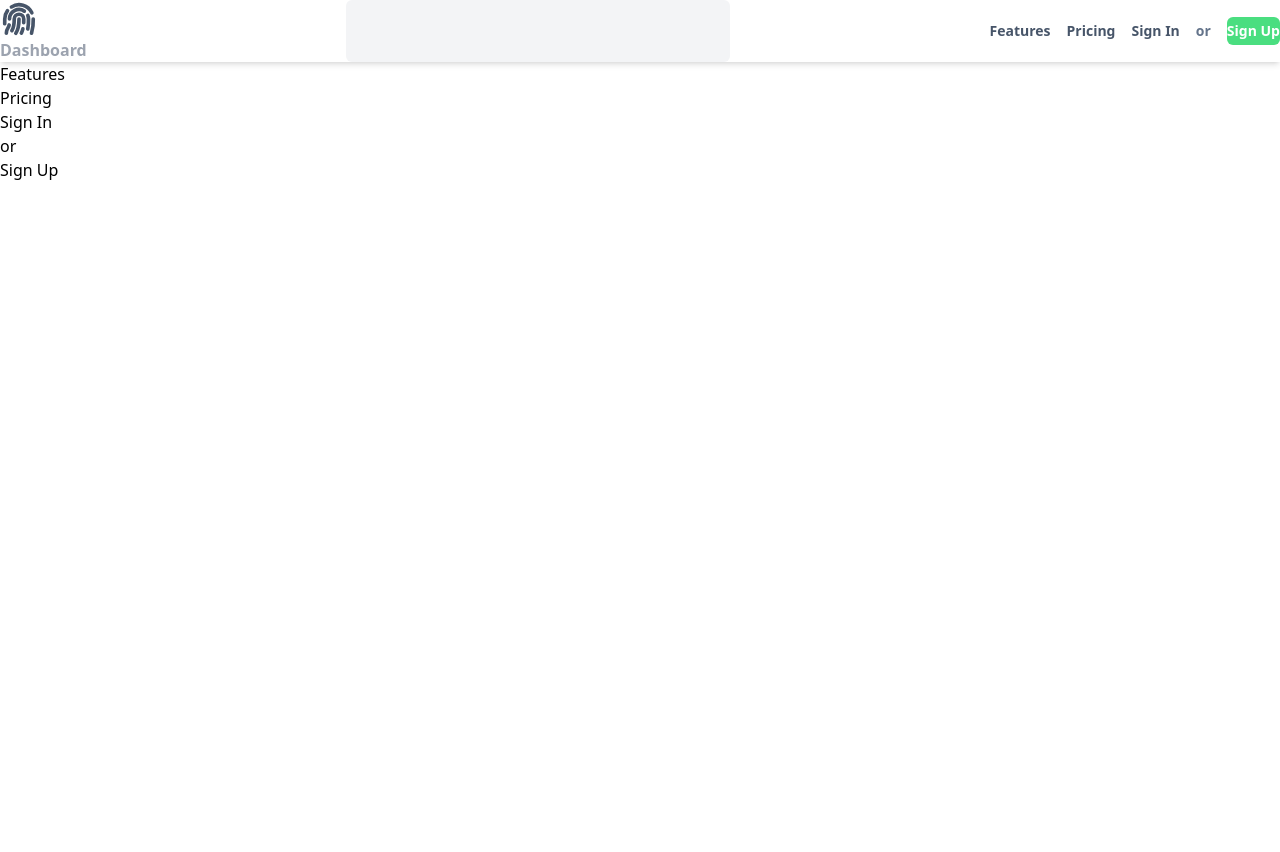
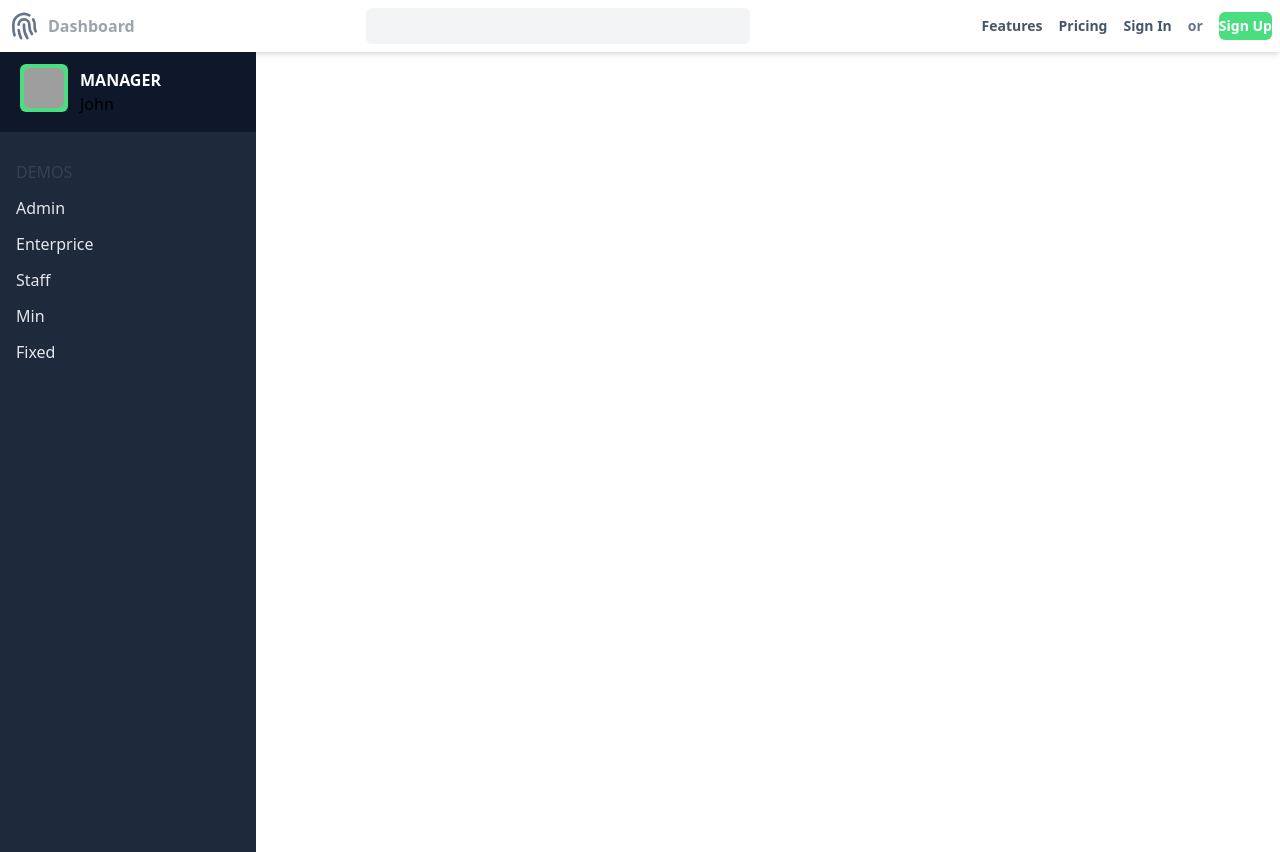
Before and after one commit to LKanan/Dashboard_TailwindCss_Js, a website: page src/index.html in a window 1280 px wide. Before the commit the page ends 800 px from the top, so only its background shows below. Drawn offline with Linux system fonts and the light colour scheme; grey boxes are pictures that could not be loaded.

Commit message:
premiere version qui marche avec la side bar bien visible

```diff
--- a/src/index.html
+++ b/src/index.html
@@ -7,48 +7,99 @@
   </head>
   <body class="bg-slate-00 dark:bg-slate-900">
     <!-- Navigation starts here -->
-   <!-- Sidebar -->
     <nav class="bg-white shadow-md">
       <div class="mx-auto">
-      <div class="flex justify-between space-x-2 font-bold text-gray-400">
-      <div>
+        <div class="flex justify-between py-2 px-2">
+          <div class="flex items-center space-x-2 font-bold text-gray-400">
             <!-- logo -->
-        <svg class="w-[38px] h-[38px] text-slate-600" aria-hidden="true" xmlns="http://www.w3.org/2000/svg" width="24" height="24" fill="none" viewBox="0 0 24 24">
-          <path stroke="currentColor" stroke-linecap="round" stroke-linejoin="round" stroke-width="2.3" d="M21 12a28.076 28.076 0 0 1-1.091 9M7.231 4.37a8.994 8.994 0 0 1 12.88 3.73M2.958 15S3 14.577 3 12a8.949 8.949 0 0 1 1.735-5.307m12.84 3.088A5.98 5.98 0 0 1 18 12a30 30 0 0 1-.464 6.232M6 12a6 6 0 0 1 9.352-4.974M4 21a5.964 5.964 0 0 1 1.01-3.328 5.15 5.15 0 0 0 .786-1.926m8.66 2.486a13.96 13.96 0 0 1-.962 2.683M7.5 19.336C9 17.092 9 14.845 9 12a3 3 0 1 1 6 0c0 .749 0 1.521-.031 2.311M12 12c0 3 0 6-2 9"/>
-        </svg>
+            <svg class="h-8 w-8 text-slate-500" width="38" height="38"
+              viewBox="0 0 24 24" stroke-width="2" stroke="currentColor"
+              fill="none" stroke-linecap="round" stroke-linejoin="round"> <path
+                stroke="none" d="M0 0h24v24H0z" /> <path
+                d="M18.9 7a8 8 0 0 1 1.1 5v1a6 6 0 0 0 .8 3" /> <path
+                d="M8 11a4 4 0 0 1 8 0v1a10 10 0 0 0 2 6" /> <path
+                d="M12 11v2a14 14 0 0 0 2.5 8" /> <path
+                d="M8 15a18 18 0 0 0 1.8 6" /> <path
+                d="M4.9 19a22 22 0 0 1 -.9 -7v-1a8 8 0 0 1 12 -6.95" /></svg>
             <span>Dashboard</span>
           </div>
-      <div class="hidden md:flex flex space-x-4">
-        <div class="hidden md:flex flex">
-          <input type="text" class="lg:w-96 sm:w-48 bg-gray-100 rounded-md px-1 focus:outline-none"/>
+          <div class="hidden md:flex space-x-4">
+            <div class="hidden md:flex">
+              <input type="text"
+                class="lg:w-96 sm:w-48 bg-gray-100 rounded-md px-1 focus:outline-none" />
             </div>
           </div>
-      <ul class="flex space-x-4 py-1 lg:text-sm font-bold text-slate-600 items-center">
+          <ul
+            class="flex space-x-4 py-1 lg:text-sm font-bold text-slate-600 items-center">
             <li>Features</li>
             <li>Pricing</li>
             <li>Sign In</li>
             <li class="text-slate-500">or</li>
-        <li class="text-white bg-green-400 py-1 rounded-md hover:bg-green-500">Sign Up</li>
+            <li
+              class="text-white bg-green-400 py-1 rounded-md hover:bg-green-500">Sign
+              Up</li>
           </ul>
         </div>
       </div>
-    <!-- Mobile view -->
-     <button class="p-1 mr-5 ml-1 rounded-md md:hidden focus:outline-none focus:shadow-outline-purple mobile-menu-button"
+      <!-- Mobile view goes here.. -->
+      <button
+        class="p-1 mr-5 ml-1 rounded-md md:hidden focus:outline-none focus:shadow-outline-purple mobile-menu-button"
         @click="toggleSideMenu"
         aria-label="Menu">
-      <svg class="w-[38px] h-[38px] text-gray-800" aria-hidden="true" xmlns="http://www.w3.org/2000/svg" width="24" height="24" fill="none" viewBox="0 0 24 24">
-        <path stroke="currentColor" stroke-linecap="round" stroke-width="2.3" d="M5 7h14M5 12h14M5 17h14"/>
+        <svg class="w-[38px] h-[38px] text-gray-800" aria-hidden="true"
+          xmlns="http://www.w3.org/2000/svg" width="24" height="24" fill="none"
+          viewBox="0 0 24 24">
+          <path stroke="currentColor" stroke-linecap="round" stroke-width="2.3"
+            d="M5 7h14M5 12h14M5 17h14" />
         </svg>
       </button>
     </nav>
-   <div>
-    <ul>
-      <li>Features</li>
-      <li>Pricing</li>
-      <li>Sign In</li>
-      <li>or</li>
-      <li>Sign Up</li>
+    <div class="hidden mobile-menu">
+      <!-- <div class="mobile-menu"> -->
+      <ul class="font-bold text-slate-600 items-center">
+        <li
+          class="bloock text-md px-2 py-4 hover:bg-green-500 transition duration-300">Features</li>
+        <li
+          class="bloock text-md px-2 py-4 hover:bg-green-500 transition duration-300">Pricing</li>
+        <li
+          class="bloock text-md px-2 py-4 hover:bg-green-500 transition duration-300">Sign
+          In</li>
+        <li class="bloock text-md px-2 py-4 text-slate-400">or</li>
+        <li
+          class="bloock text-md px-2 py-4 hover:bg-green-500 transition duration-300">Sign
+          Up</li>
       </ul>
     </div>
+    <!-- Side bar -->
+    <div
+      class="z-20 flex-shrink-0 h-screen hidden w-64 overflow-y-auto bg-slate-800 md:block">
+      <div class="bg-slate-900 h-20 w-64 py-3 px-5 ">
+        <div class="flex space-x-4 bg-green-400 p-1 rounded-md h-12 w-12">
+          <img src="images/profile.jpg" class="flex rounded-md object-cover" alt="">
+          <div class="flex flex-col">
+            <h3 class="text-white font-bold  uppercase text-base">Manager</h3>
+            <h4 class="text-light">John</h4>
+          </div>
+        </div>
+      </div>
+      <div
+        class="flex flex-col px-4 py-4 text-gray-400 text-md space-y-3 font-medium ">
+        <a href="#" class="flex">
+          <a href class="uppercase text-gray-700">Demos</a>
+          <a href class="flex text-gray-200 space-x-2">Admin</a>
+          <a href class="flex text-gray-200 space-x-2">Enterprice</a>
+          <a href class="flex text-gray-200 space-x-2">
+            <span>Staff</span>
+          </a>
+          <a href class="flex text-gray-200 space-x-2">
+            <span>Min</span>
+          </a>
+          <a href class="flex text-gray-200 space-x-2">
+            <span>Fixed</span>
+          </a>
+        </a>
+      </div>
+    </div>
+    <!-- Content -->
   </body>
 </html>
```
Also changed, not shown: src/output.css. Lines whose indentation alone changed are shown as unchanged.
